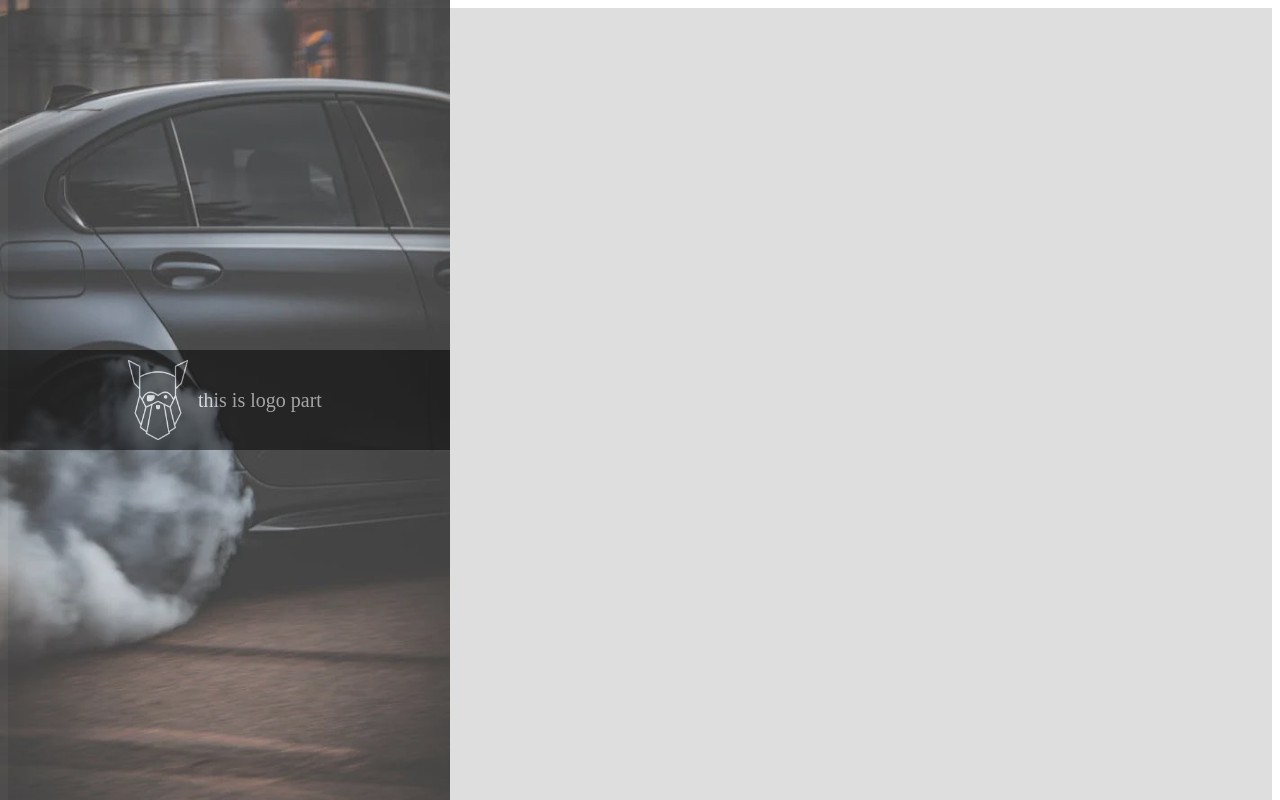
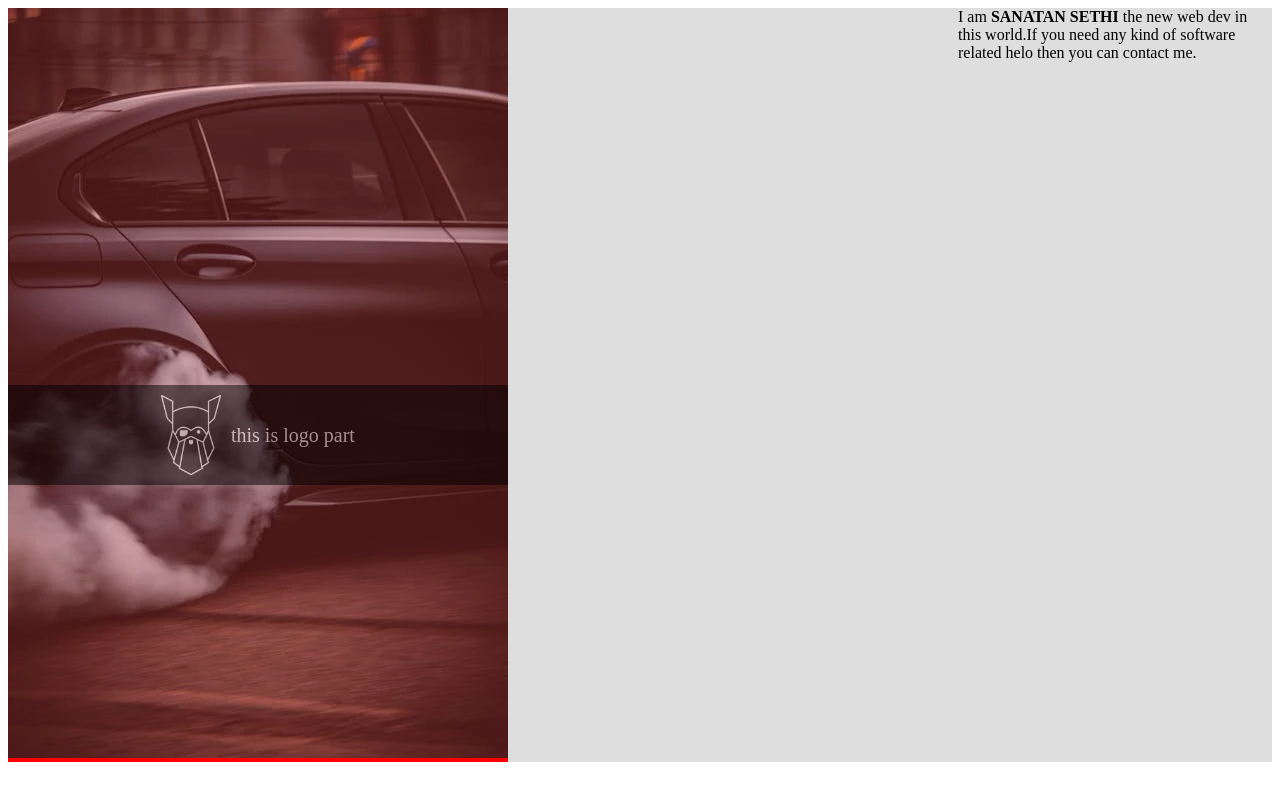
Before and after one commit to sanatan223/signup-form, a plain HTML site: page index.html in a window 1280 px wide. Shown: the top 800 px of the page. Drawn offline with Linux system fonts and the light colour scheme; a web font is replaced by a local one.

Commit message:
removed left part to be position fixed

```diff
--- a/index.html
+++ b/index.html
@@ -9,10 +9,17 @@
 <body>
     <div class="page">
         <div class="left-part">
-            <img class="img" src="images/image.webp">
-            <div class="logo-part">
-                <img class="odin-logo" src="images/odin-lined.png" alt="the odin">
-                <div>this is logo part</div>
+            <div>
+                <img class="img" src="images/image.webp">
+                <div class="logo-part">
+                    <img class="odin-logo" src="images/odin-lined.png" alt="the odin">
+                    <div>this is logo part</div>
+                </div>
+            </div>
+        </div>
+        <div class="right-part">
+            <div>
+                I am <b>SANATAN SETHI</b> the new web dev in this world.If you need any kind of software related helo then you can contact me.
             </div>
         </div>
     </div>
--- a/styles.css
+++ b/styles.css
@@ -1,26 +1,20 @@
 .page{
     background-color: rgb(222, 222, 222);
-    height: 1000px;
+    display: flex;
+    justify-content: end;
+
 }
 
 .left-part{
-    height: 100%;
-    width: 450px;
-    position: fixed;
-    top: 0px;
-    bottom: 0px;
-    left: 0px;
     display: flex;
     align-items: center;
+    justify-content: center;
+    position: relative;
+    background-color: red;
 }
 
 .img{
-    height: 100%;
-    width: 450px;
-    position: fixed;
-    top: 0px;
-    bottom: 0px;
-    left: 0px;
+    height: fit-content;
     opacity: 0.8;
 }
 
@@ -36,6 +30,9 @@
     color: rgb(255, 255, 255);
     font-size: 20px;
     font-family: Higher jump;
+    position: absolute;
+    left: 0%;
+    top: 50%;
 }
 
 .odin-logo{
@@ -43,6 +40,15 @@
     margin-right: 10px;
 }
 
+.right-part{
+    margin-left: 450px;
+    display: flex;
+    align-items: center;
+    justify-content: center;
+    height: 100%;
+    width: 100%;
+}
+
 @font-face {
     font-family: 'Higher Jump';
     src: url('fonts/higher-jump.regular.ttf') format('truetype');
```
